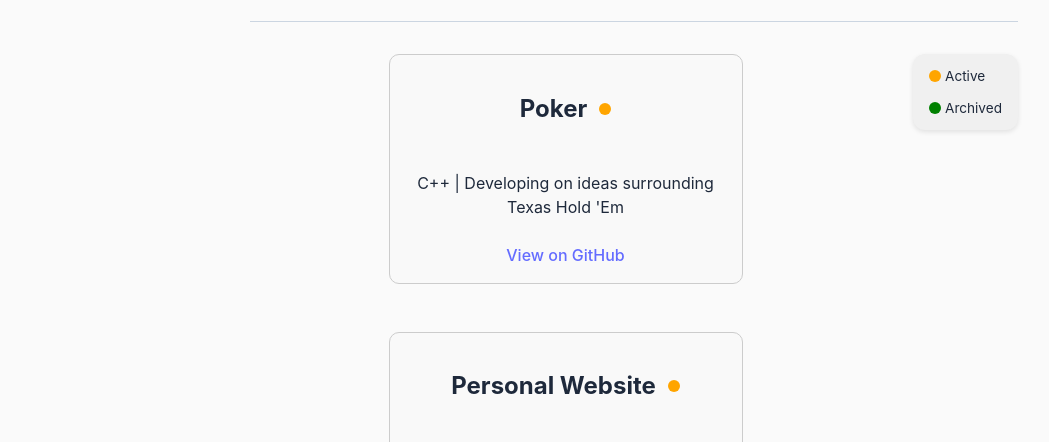
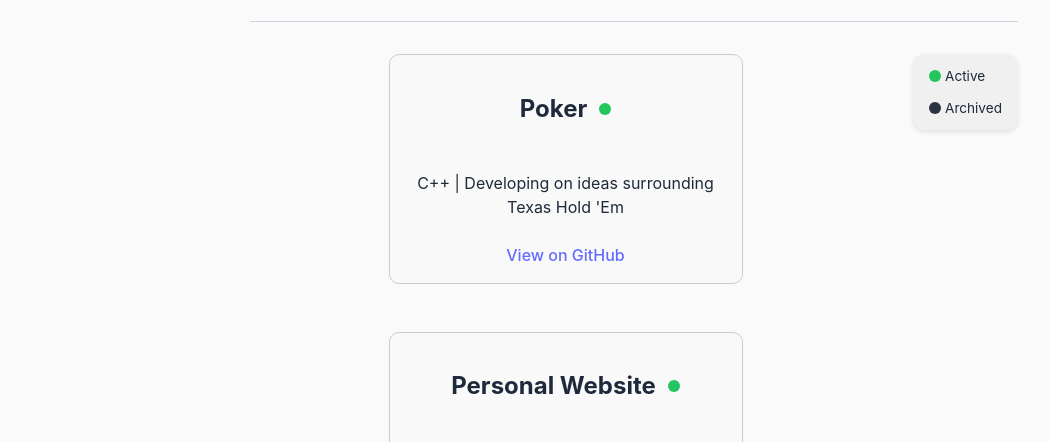
Before and after one commit to crcarta/crcarta.github.io, a React (Vite) app: page /portfolio in a window 1280 px wide. Shown: the part 207-649 px from the top of the page, without its empty margins (33-1082 px from the left). Built offline with nearby package versions, Linux system fonts and the light colour scheme.

Commit message:
Fix color override from last push.

```diff
--- a/src/components/GitHubCard.css
+++ b/src/components/GitHubCard.css
@@ -2,7 +2,7 @@
   border: 1px solid #ccc;
   border-radius: 10px;
   padding: 1rem;
-  width: 320px; /* slightly wider to give more space for dot */
+  width: 320px;
   margin: 1rem;
   display: flex;
   flex-direction: column;
@@ -14,8 +14,8 @@
 .card-header {
   display: flex;
   align-items: center;
-  justify-content: center; /* title still centered */
-  gap: 0.75rem;           /* space between title and dot */
+  justify-content: center;
+  gap: 0.75rem;
 }
 
 .status-dot {
@@ -25,6 +25,5 @@
   display: inline-block;
 }
 
-/* Status colors */
 .status-dot.in-progress { background-color: #22C55E; }
-.status-dot.completed   { background-color: #64748B; }
+.status-dot.completed   { background-color: #2B3442; }
--- a/src/pages/Portfolio.css
+++ b/src/pages/Portfolio.css
@@ -48,10 +48,6 @@
   display: inline-block;
 }
 
-/* Status colors */
-.status-dot.in-progress { background-color: orange; }
-.status-dot.completed   { background-color: green; }
-
 /* Mobile responsiveness */
 @media (max-width: 768px) {
   .portfolio-grid-wrapper {
```
Also changed, not shown: 1 other file (tests, documents, lock files or other folders).
